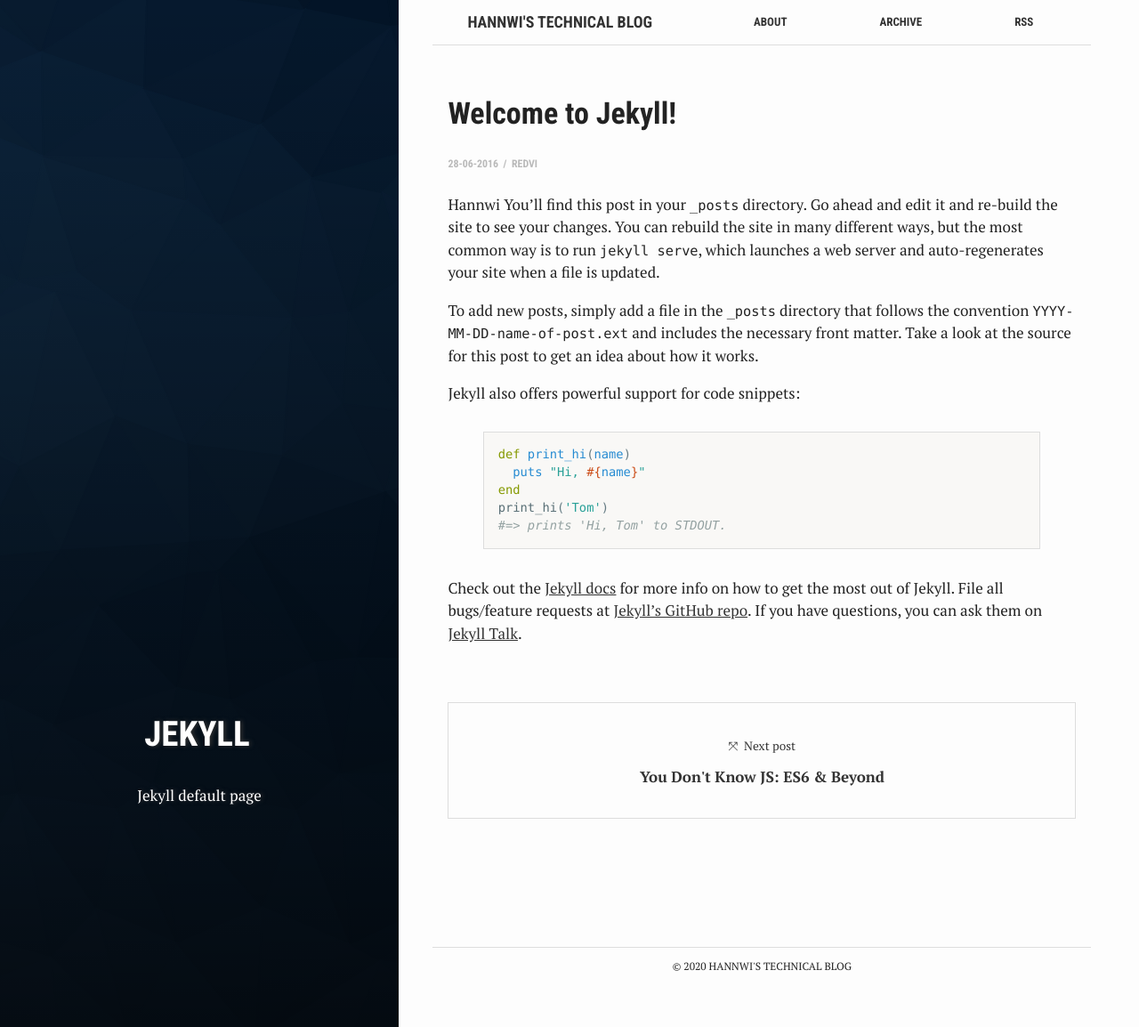
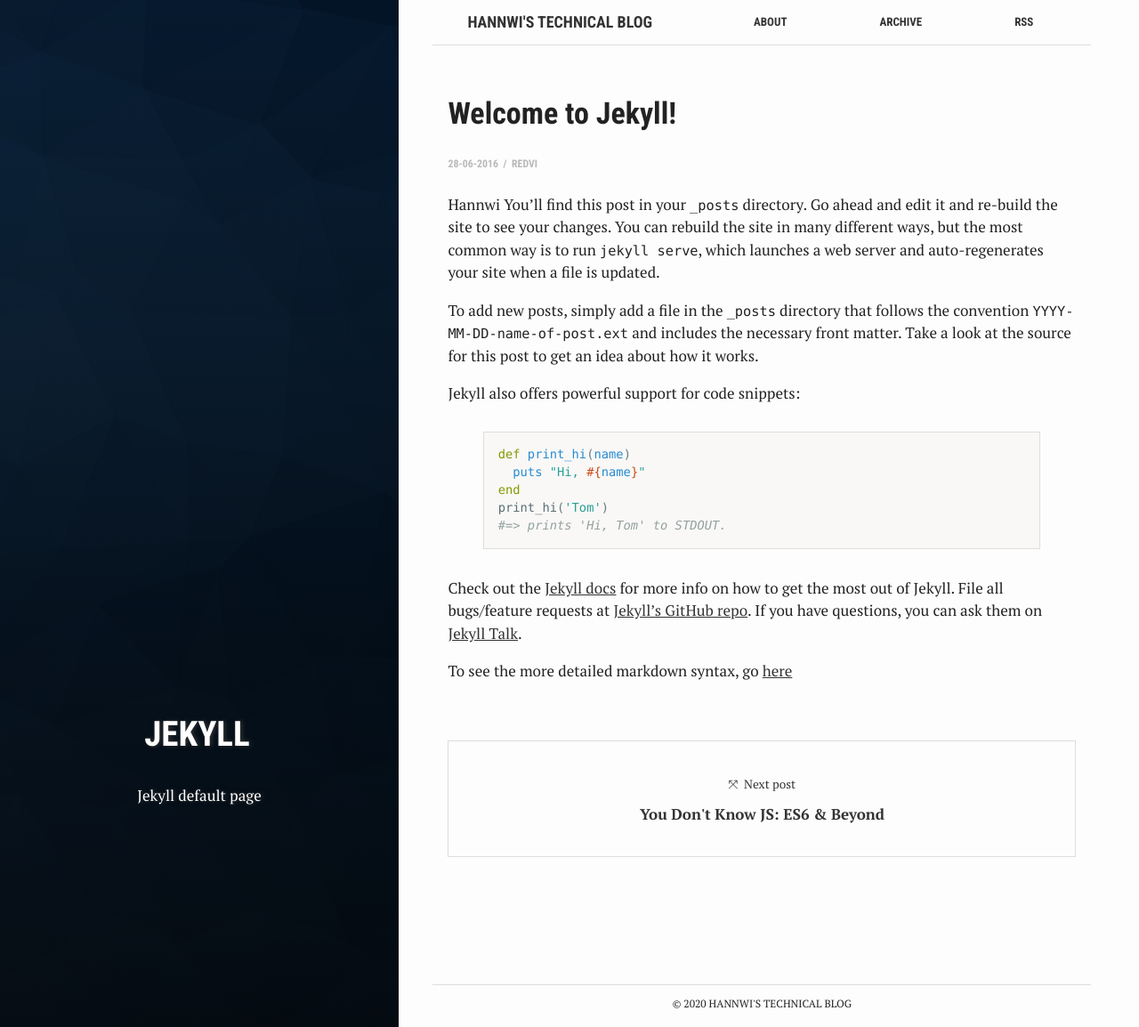
Before and after one commit to hannwi/github.io, a Jekyll site: the page built from _posts/2016-06-28-welcome-to-jekyll.markdown, in a window 1280 px wide and 1154 px high. Shown: the whole window at 89% size. Built offline with Jekyll 4.4.1, drawn with Linux system fonts in a browser that asks for light colours.

Commit message:
Update 2016-06-28-welcome-to-jekyll.markdown

```diff
--- a/_posts/2016-06-28-welcome-to-jekyll.markdown
+++ b/_posts/2016-06-28-welcome-to-jekyll.markdown
@@ -24,6 +24,9 @@ print_hi('Tom')
 
 Check out the [Jekyll docs][jekyll-docs] for more info on how to get the most out of Jekyll. File all bugs/feature requests at [Jekyll’s GitHub repo][jekyll-gh]. If you have questions, you can ask them on [Jekyll Talk][jekyll-talk].
 
+To see the more detailed markdown syntax, go [here][markdown-syntax]
+
 [jekyll-docs]: http://jekyllrb.com/docs/home
 [jekyll-gh]:   https://github.com/jekyll/jekyll
 [jekyll-talk]: https://talk.jekyllrb.com/
+[markdown-syntax]: https://daringfireball.net/projects/markdown/syntax
```
